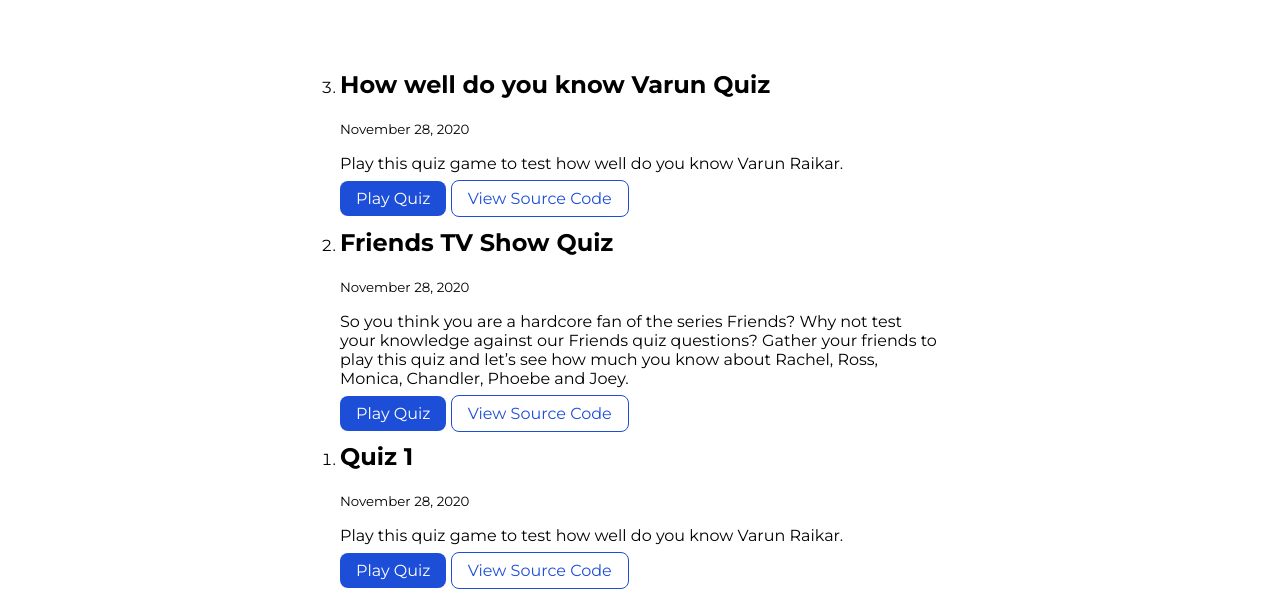
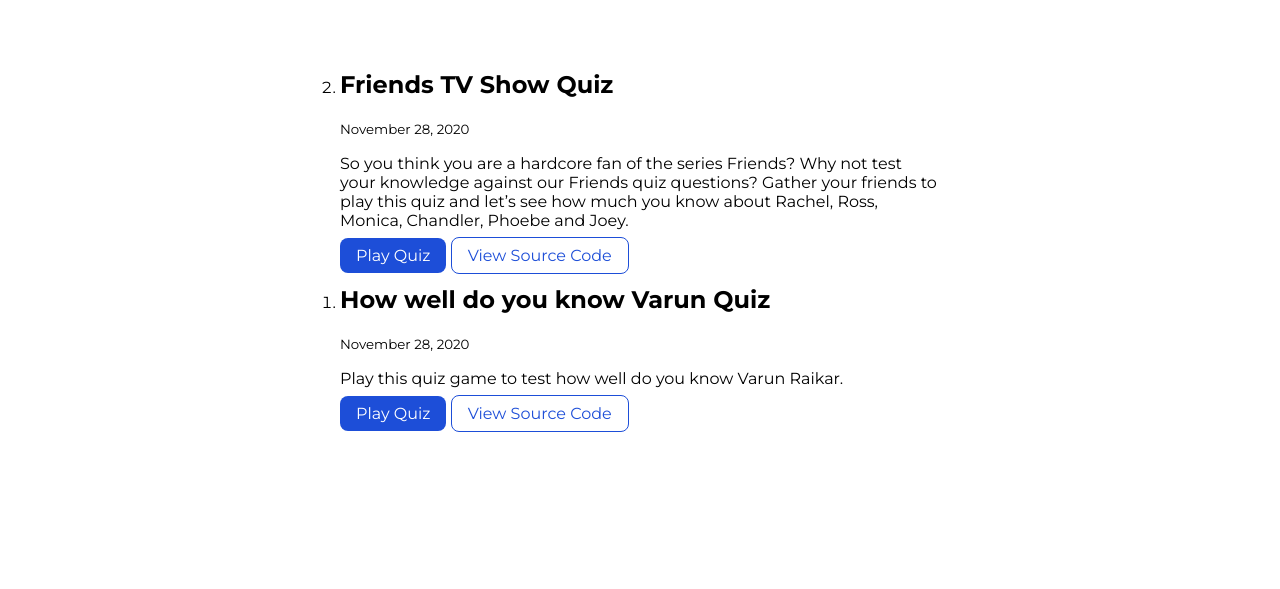
Before and after one commit to varunraikar/html-css-portfolio, a plain HTML site: page projects.html in a window 1280 px wide. Shown: the part 217-806 px from the top of the page. Drawn offline with Linux system fonts and the light colour scheme.

Commit message:
Update projects.html

```diff
--- a/projects.html
+++ b/projects.html
@@ -21,22 +21,18 @@
     </header>
 
     <ol reversed class="container container-centre">
+        <li><h2>Friends TV Show Quiz</h2>
+            <small>November 28, 2020</small>
+            <p> So you think you are a hardcore fan of the series Friends? Why not test your knowledge against our Friends quiz questions? Gather your friends to play this quiz and let’s see how much you know about Rachel, Ross, Monica, Chandler, Phoebe and Joey.</p>
+            <a class="link primary-link" href="https://repl.it/@VarunRaikar/Friends-Quiz?embed=1&output=1">Play Quiz</a>
+            <a class="link secondary-link" href="https://github.com/varunraikar/friends-show-quiz/blob/main/index.js">View Source Code</a></li>
         <li><h2>How well do you know Varun Quiz</h2>
             <small>November 28, 2020</small>
             <p> Play this quiz game to test how well do you know Varun Raikar.</p>
             <a class="link primary-link" href="https://repl.it/@VarunRaikar/First-CLI-Quiz-App?embed=1&output=1">Play Quiz</a>
             <a class="link secondary-link" href="https://github.com/varunraikar/first-cli-app/blob/main/index.js">View Source Code</a>
         </li>
-        <li><h2>Friends TV Show Quiz</h2>
-            <small>November 28, 2020</small>
-            <p> So you think you are a hardcore fan of the series Friends? Why not test your knowledge against our Friends quiz questions? Gather your friends to play this quiz and let’s see how much you know about Rachel, Ross, Monica, Chandler, Phoebe and Joey.</p>
-            <a class="link primary-link" href="https://repl.it/@VarunRaikar/Friends-Quiz?embed=1&output=1">Play Quiz</a>
-            <a class="link secondary-link" href="https://github.com/varunraikar/friends-show-quiz/blob/main/index.js">View Source Code</a></li>
-        <li><h2>Quiz 1</h2>
-            <small>November 28, 2020</small>
-            <p> Play this quiz game to test how well do you know Varun Raikar.</p>
-            <a class="link primary-link" href="/">Play Quiz</a>
-            <a class="link secondary-link" href="/">View Source Code</a></li>
+
     </ol>
 
 </body>
```
